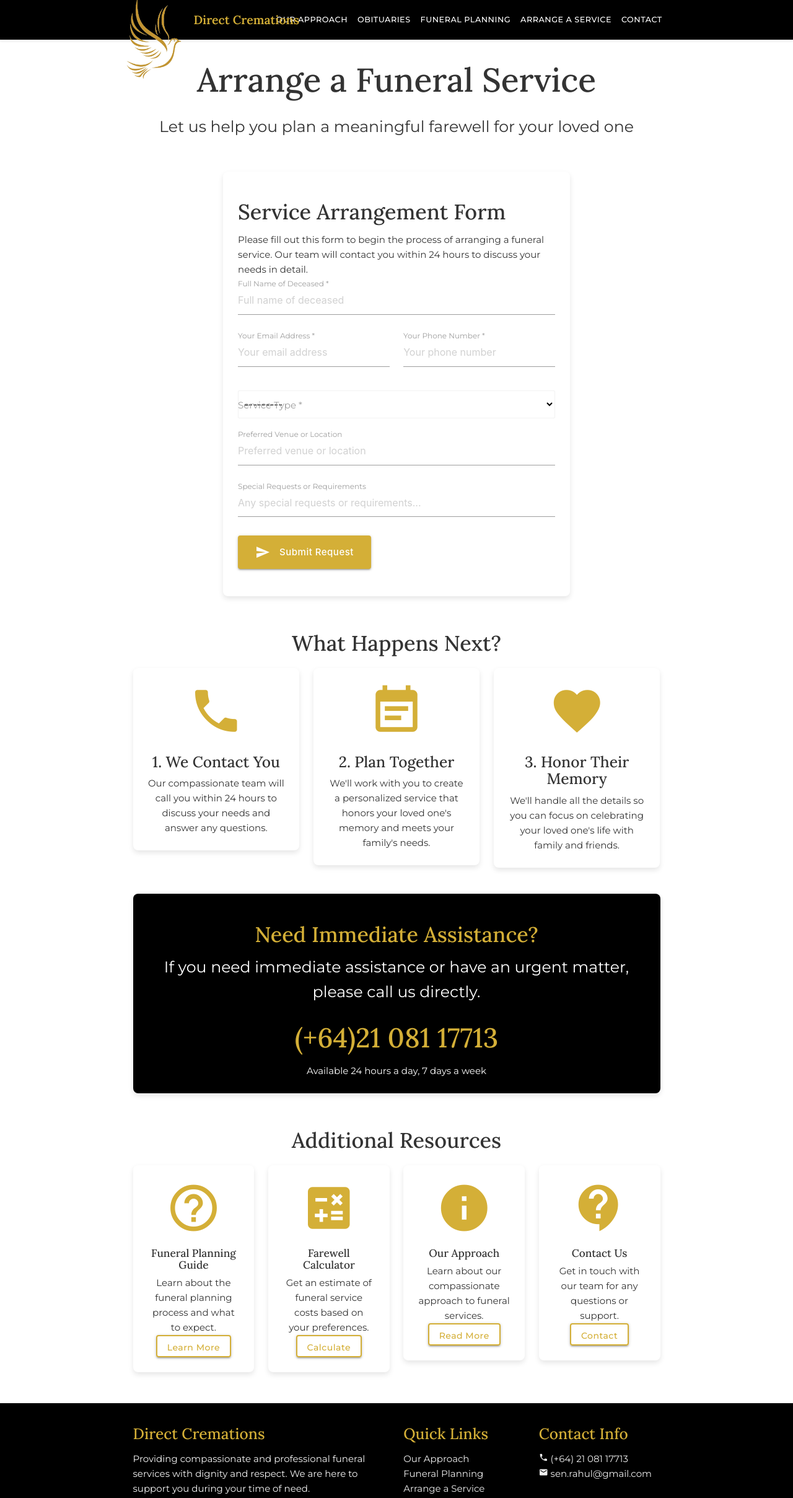
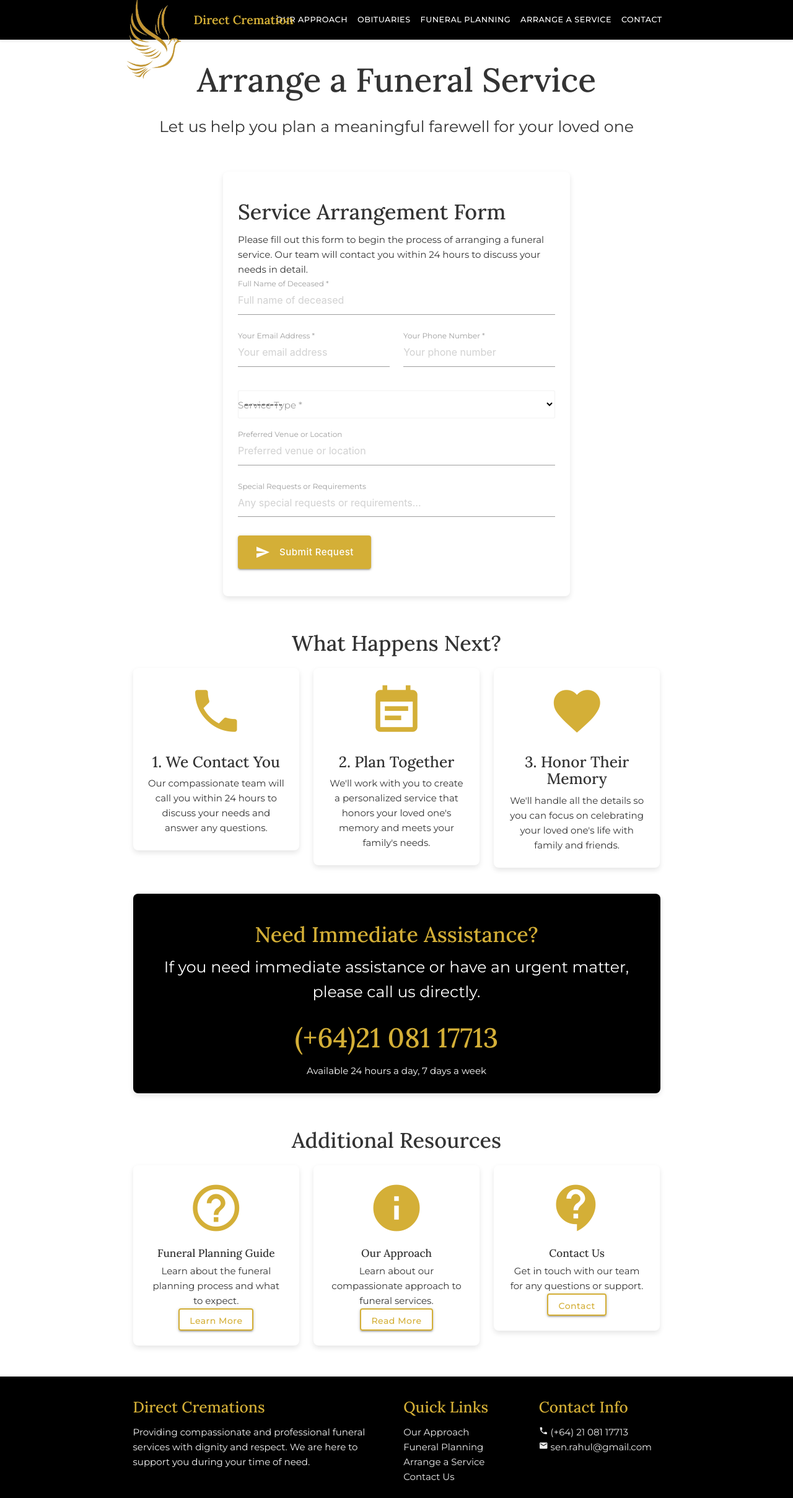
Before and after one commit to christopherece/directcremations_prj, a Django app: page /arrange-service/ in a window 1280 px wide. Shown: the top 2417 px of the page at 62% size. Run offline with Django 4.2, Linux system fonts and the light colour scheme; parts of the project's set-up code (start-up, migrations or seed data) failed here and were passed over.

Commit message:
Final Prep

```diff
--- a/templates/base.html
+++ b/templates/base.html
@@ -28,7 +28,7 @@
             <div class="container">
                 <a href="{% url 'home' %}" class="brand-logo">
                     <img src="{% static 'img/logo.png' %}" alt="Funeral Services Logo" class="logo-img">
-                    <span class="hide-on-med-and-down" style="font-size: 1.5rem;">Direct Cremations</span>
+                    <span class="hide-on-med-and-down" style="font-size: 1.5rem;">Direct Cremation</span>
                 </a>
                 <a href="#" data-target="mobile-demo" class="sidenav-trigger"><i class="material-icons">menu</i></a>
                 <ul class="right hide-on-med-and-down">
--- a/templates/main/arrange_service.html
+++ b/templates/main/arrange_service.html
@@ -118,7 +118,7 @@
             <div class="col s12">
                 <h4 class="center-align">Additional Resources</h4>
             </div>
-            <div class="col s12 m6 l3">
+            <div class="col s12 m6 l4">
                 <div class="card">
                     <div class="card-content center-align">
                         <i class="material-icons large" style="color: var(--gold);">help_outline</i>
@@ -128,7 +128,7 @@
                     </div>
                 </div>
             </div>
-            <div class="col s12 m6 l3">
+            <!-- <div class="col s12 m6 l3">
                 <div class="card">
                     <div class="card-content center-align">
                         <i class="material-icons large" style="color: var(--gold);">calculate</i>
@@ -137,8 +137,8 @@
                         <a href="{% url 'farewell_calculator' %}" class="btn btn-outline">Calculate</a>
                     </div>
                 </div>
-            </div>
-            <div class="col s12 m6 l3">
+            </div> -->
+            <div class="col s12 m6 l4">
                 <div class="card">
                     <div class="card-content center-align">
                         <i class="material-icons large" style="color: var(--gold);">info</i>
@@ -148,7 +148,7 @@
                     </div>
                 </div>
             </div>
-            <div class="col s12 m6 l3">
+            <div class="col s12 m6 l4">
                 <div class="card">
                     <div class="card-content center-align">
                         <i class="material-icons large" style="color: var(--gold);">contact_support</i>
--- a/templates/main/funeral_planning.html
+++ b/templates/main/funeral_planning.html
@@ -344,7 +344,7 @@
                         <div class="row">
                             <div class="col s12 m6">
                                 <h5><i class="material-icons">phone</i> Call Us</h5>
-                                <h4 style="color: var(--gold);">(09) 123-4567</h4>
+                                <h4 style="color: var(--gold);">(+64)21 081 17713</h4>
                                 <p>Available 24/7</p>
                             </div>
                             <div class="col s12 m6">
--- a/templates/main/home.html
+++ b/templates/main/home.html
@@ -63,7 +63,7 @@
             <div class="col s12 l8 offset-l2 center-align">
                 <h3>Supporting You Through Difficult Times</h3>
                 <p class="flow-text">
-                    At Funeral Services, we understand that losing a loved one is one of life's most challenging experiences.
+                    At Direct Cremation, we understand that losing a loved one is one of life's most challenging experiences.
                     Our dedicated team is here to guide you through every step of the funeral planning process with
                     compassion, respect, and professionalism.
                 </p>
--- a/templates/main/obituary_detail.html
+++ b/templates/main/obituary_detail.html
@@ -123,7 +123,7 @@
                         <a href="{% url 'contact' %}" class="btn waves-effect waves-light">Contact Us</a>
                         <div class="divider" style="margin: 20px 0;"></div>
                         <h6>24/7 Support Line</h6>
-                        <h5 style="color: var(--gold);">(09) 123-4567</h5>
+                        <h5 style="color: var(--gold);">(+64)021 081 17713</h5>
                     </div>
                 </div>
 
@@ -141,11 +141,11 @@
                                     <i class="material-icons left">help_outline</i>Funeral Planning Guide
                                 </a>
                             </li>
-                            <li class="collection-item">
+                            <!-- <li class="collection-item">
                                 <a href="{% url 'farewell_calculator' %}">
                                     <i class="material-icons left">calculate</i>Farewell Calculator
                                 </a>
-                            </li>
+                            </li> -->
                         </ul>
                     </div>
                 </div>
```
